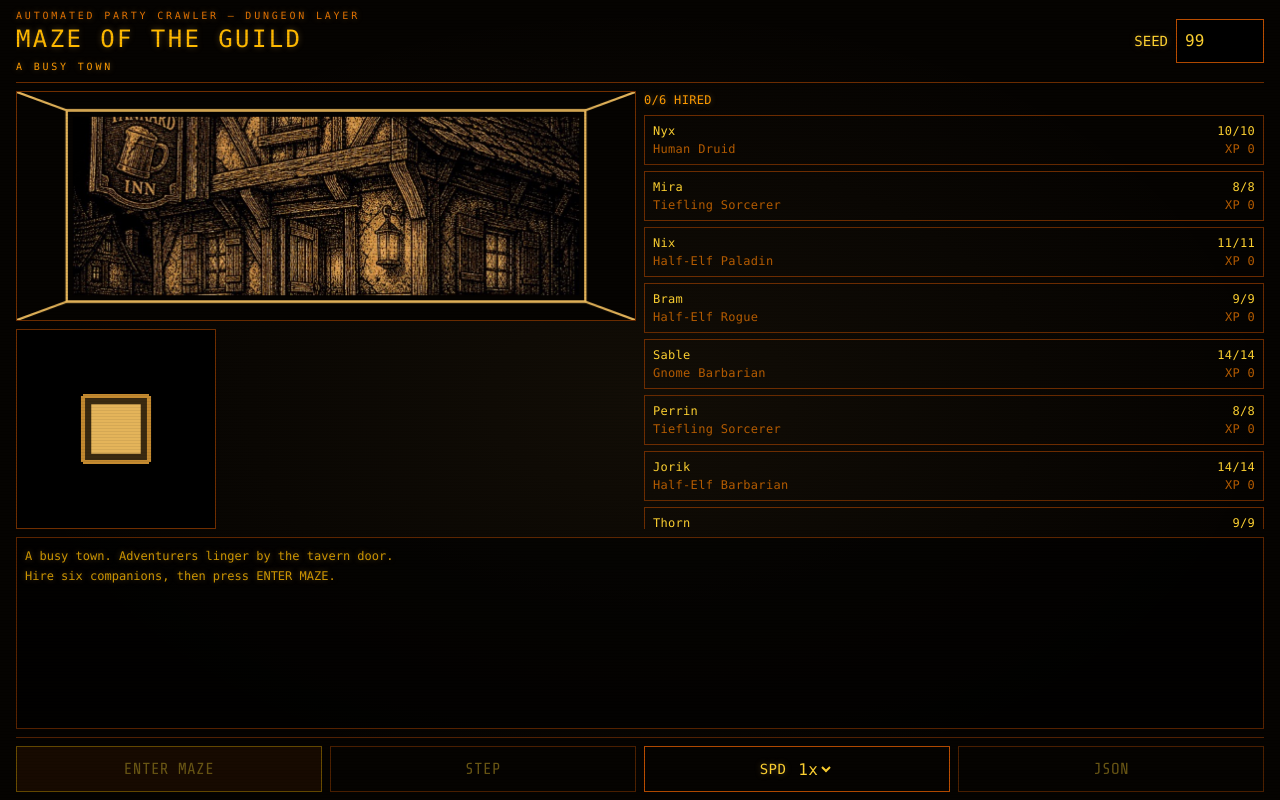
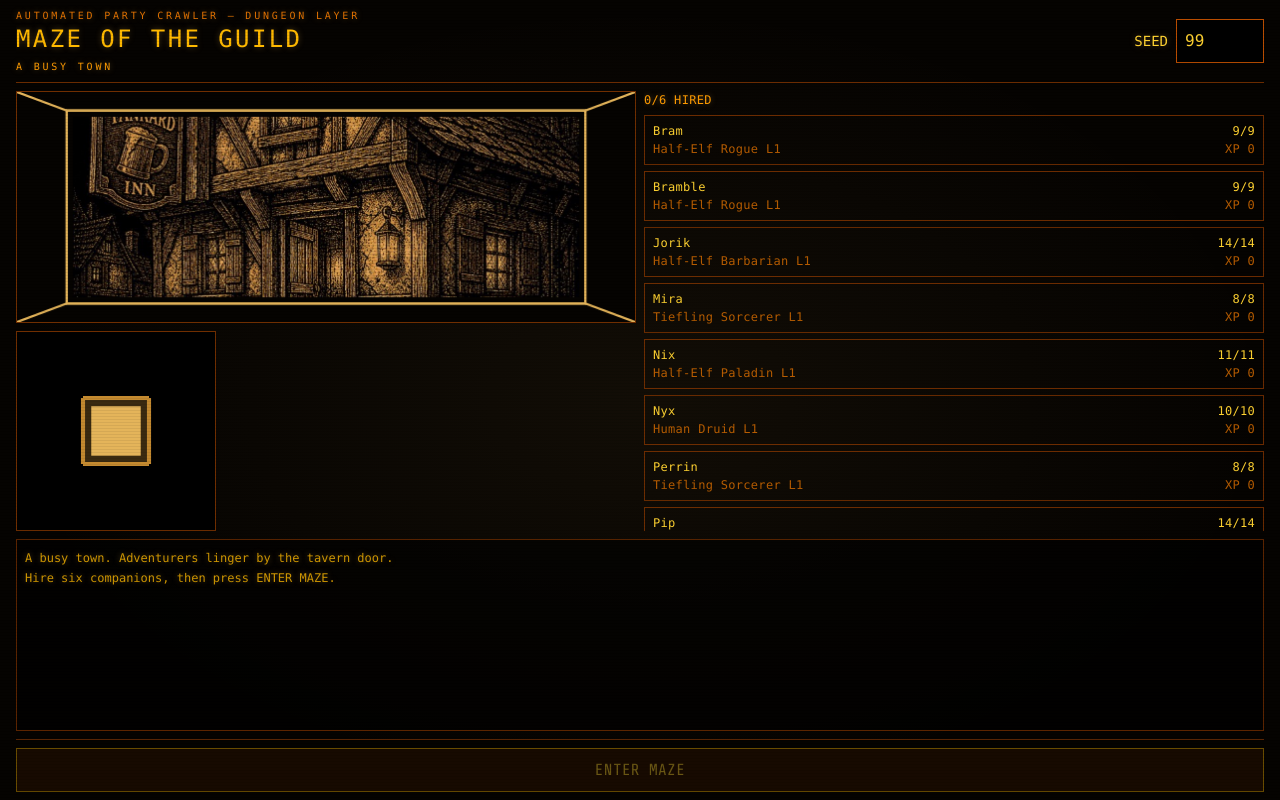
Before and after one commit to dnellis74/mazeguild, a Next.js app: page / in a window 1280 px wide. Built offline with nearby package versions, Linux system fonts and the light colour scheme.

Commit message:
Enhanced character sheet with hire functionality and improved party management. Updated state handling for selected characters and disabled states. Added experience tracking to character attributes.

```diff
--- /dev/null
+++ b/src/campaign/tavern.ts
@@ -0,0 +1,34 @@
+import { applyProgression } from "@/sim/leveling";
+import type { PartySnapshot, SrdCharacter } from "@/sim/types";
+
+export function characterLabel(character: SrdCharacter): string {
+  return character.name?.trim() || `${character.race} ${character.class}`;
+}
+
+export function sortPatrons(patrons: SrdCharacter[]): SrdCharacter[] {
+  return [...patrons].sort((a, b) =>
+    characterLabel(a).localeCompare(characterLabel(b)),
+  );
+}
+
+/** Merge a finished maze run back into the tavern roster. */
+export function applyTavernReturn(
+  patrons: SrdCharacter[],
+  runParty: string[],
+  party: PartySnapshot[],
+  wiped: boolean,
+): SrdCharacter[] {
+  if (wiped) return sortPatrons(patrons);
+
+  const runSet = new Set(runParty);
+  const xpByName = new Map(party.map((member) => [member.name, member.xp]));
+
+  return sortPatrons(
+    patrons.map((character) => {
+      const label = characterLabel(character);
+      if (!runSet.has(label)) return character;
+      const runXp = xpByName.get(label) ?? character.xp ?? 0;
+      return applyProgression(character, runXp);
+    }),
+  );
+}
--- a/src/components/wizardry/GameClient.tsx
+++ b/src/components/wizardry/GameClient.tsx
@@ -1,6 +1,7 @@
 "use client";
 
 import { useCallback, useEffect, useMemo, useState } from "react";
+import { applyTavernReturn, characterLabel, sortPatrons } from "@/campaign/tavern";
 import { projectFrame } from "@/replay/project";
 import type { DungeonResult, SrdCharacter } from "@/sim/types";
 import { CharacterSheet } from "./CharacterSheet";
@@ -26,22 +27,28 @@ const TOWN_LINES = [
 export function GameClient() {
   const [seed, setSeed] = useState(99);
   const [patrons, setPatrons] = useState<SrdCharacter[]>([]);
-  const [selected, setSelected] = useState<number[]>([]);
+  const [selected, setSelected] = useState<string[]>([]);
+  const [disabled, setDisabled] = useState<string[]>([]);
   const [result, setResult] = useState<DungeonResult | null>(null);
+  const [runParty, setRunParty] = useState<string[]>([]);
   const [cursor, setCursor] = useState(0);
   const [playing, setPlaying] = useState(false);
   const [speed, setSpeed] = useState(1);
   const [busy, setBusy] = useState(true);
   const [running, setRunning] = useState(false);
-  const [inspecting, setInspecting] = useState<number | null>(null);
+  const [inspecting, setInspecting] = useState<string | null>(null);
   const [error, setError] = useState<string | null>(null);
+  const [campaignStarted, setCampaignStarted] = useState(false);
 
   useEffect(() => {
+    if (campaignStarted) return;
+
     const ac = new AbortController();
     const id = window.setTimeout(() => {
       setBusy(true);
       setError(null);
       setResult(null);
+      setRunParty([]);
       setPlaying(false);
       setSelected([]);
       setInspecting(null);
@@ -65,7 +72,7 @@ export function GameClient() {
           if (!res.ok || !data.party) {
             throw new Error(data.error ?? "tavern failed to fill");
           }
-          setPatrons(data.party);
+          setPatrons(sortPatrons(data.party));
         } catch (err) {
           if (err instanceof DOMException && err.name === "AbortError") return;
           setPatrons([]);
@@ -79,27 +86,27 @@ export function GameClient() {
       window.clearTimeout(id);
       ac.abort();
     };
-  }, [seed]);
+  }, [seed, campaignStarted]);
 
   const actOnInspected = useCallback(() => {
-    if (inspecting === null) return;
+    if (inspecting === null || disabled.includes(inspecting)) return;
     setSelected((cur) => {
       if (cur.includes(inspecting)) {
-        return cur.filter((i) => i !== inspecting);
+        return cur.filter((label) => label !== inspecting);
       }
       if (cur.length >= PARTY_SIZE) return cur;
       return [...cur, inspecting];
     });
     setInspecting(null);
-  }, [inspecting]);
+  }, [inspecting, disabled]);
 
   const enterMaze = useCallback(async () => {
-    if (selected.length !== PARTY_SIZE) {
+    if (selected.length !== PARTY_SIZE || selected.some((label) => disabled.includes(label))) {
       setError("Hire 6 companions first.");
       return;
     }
     const party = selected
-      .map((i) => patrons[i])
+      .map((label) => patrons.find((ch) => characterLabel(ch) === label))
       .filter((ch): ch is SrdCharacter => ch !== undefined);
     if (party.length !== PARTY_SIZE) {
       setError("Hire 6 companions first.");
@@ -107,6 +114,7 @@ export function GameClient() {
     }
     setError(null);
     setRunning(true);
+    setRunParty([...selected]);
     try {
       const res = await fetch("/api/run", {
         method: "POST",
@@ -120,17 +128,43 @@ export function GameClient() {
       setResult(data);
       setCursor(0);
       setPlaying(false);
+      setCampaignStarted(true);
     } catch (err) {
       setError(err instanceof Error ? err.message : "maze run failed");
     } finally {
       setRunning(false);
     }
-  }, [seed, selected, patrons]);
+  }, [seed, selected, patrons, disabled]);
 
-  function backToTown() {
+  const returnToTavern = useCallback(() => {
+    if (!result) return;
+    const finalFrame = projectFrame(result, result.log.length - 1);
+    const wiped = finalFrame.outcome === "wipe";
+
+    setPatrons((current) =>
+      applyTavernReturn(current, runParty, finalFrame.party, wiped),
+    );
+
+    if (wiped) {
+      setDisabled((current) =>
+        [...new Set([...current, ...runParty])].sort((a, b) =>
+          a.localeCompare(b),
+        ),
+      );
+    }
+
     setResult(null);
+    setRunParty([]);
+    setSelected([]);
     setPlaying(false);
-  }
+    setCursor(0);
+    setInspecting(null);
+    setError(
+      wiped
+        ? "The party was wiped. Those adventurers are gone."
+        : null,
+    );
+  }, [result, runParty]);
 
   const frame = useMemo(
     () => (result ? projectFrame(result, cursor) : null),
@@ -178,12 +212,15 @@ export function GameClient() {
 
   const atEnd = !result || cursor >= result.log.length - 1;
   const sheet =
-    inspecting !== null && !inMaze ? patrons[inspecting] : undefined;
+    inspecting !== null && !inMaze
+      ? patrons.find((ch) => characterLabel(ch) === inspecting)
+      : undefined;
   const sheetHired = inspecting !== null && selected.includes(inspecting);
+  const sheetDisabled = inspecting !== null && disabled.includes(inspecting);
   const sheetHireBlocked =
     inspecting !== null &&
     !sheetHired &&
-    selected.length >= PARTY_SIZE;
+    (sheetDisabled || selected.length >= PARTY_SIZE);
 
   return (
     <div className="crt flex h-dvh max-h-dvh flex-col overflow-hidden px-[max(1rem,var(--safe-left))] pt-[max(0.5rem,var(--safe-top))] pr-[max(1rem,var(--safe-right))] text-amber-300">
@@ -198,10 +235,10 @@ export function GameClient() {
           {inMaze ? (
             <button
               type="button"
-              onClick={backToTown}
+              onClick={returnToTavern}
               className="mt-1 font-mono text-[10px] tracking-[0.28em] text-amber-500 underline-offset-2 hover:text-amber-300"
             >
-              THE MAZE
+              RETURN TO TAVERN
             </button>
           ) : sheet ? (
             <p className="mt-1 font-mono text-[10px] tracking-[0.28em] text-amber-500">
@@ -223,9 +260,10 @@ export function GameClient() {
             autoCorrect="off"
             spellCheck={false}
             value={seed}
+            disabled={campaignStarted}
             onChange={(e) => setSeed(Number(e.target.value))}
             onFocus={(e) => e.currentTarget.select()}
-            className="w-[5.5rem] border border-amber-700 bg-black px-2 text-amber-200"
+            className="w-[5.5rem] border border-amber-700 bg-black px-2 text-amber-200 disabled:opacity-40"
             aria-label="Dungeon seed"
           />
         </label>
@@ -233,7 +271,13 @@ export function GameClient() {
 
       <main className="flex min-h-0 flex-1 flex-col overflow-y-auto overscroll-y-contain py-2 phone-land:overflow-hidden lg:overflow-hidden">
         {sheet ? (
-          <CharacterSheet character={sheet} />
+          <CharacterSheet
+            character={sheet}
+            hired={sheetHired}
+            hireBlocked={sheetHireBlocked}
+            onHire={actOnInspected}
+            onBack={() => setInspecting(null)}
+          />
         ) : (
           <div className="grid min-h-0 flex-1 grid-cols-2 grid-rows-[minmax(0,1fr)_auto] gap-2">
             <div className="col-start-1 row-start-1 flex min-h-0 flex-col gap-2">
@@ -265,6 +309,7 @@ export function GameClient() {
                   mode="hire"
                   patrons={patrons}
                   selected={selected}
+                  disabled={disabled}
                   onInspect={setInspecting}
                   busy={busy}
                 />
@@ -311,32 +356,23 @@ export function GameClient() {
       </main>
 
       <nav className="relative z-20 grid shrink-0 grid-cols-4 gap-2 border-t border-amber-900/70 bg-[#050301] pt-2 pb-[max(0.5rem,var(--safe-bottom))] phone-land:flex sm:flex sm:flex-wrap">
-        {sheet ? (
+        {inMaze ? (
           <>
             <button
               type="button"
-              onClick={actOnInspected}
-              disabled={!sheetHired && sheetHireBlocked}
+              onClick={() => setPlaying((p) => !p)}
               className={`${tap} col-span-2 border-amber-400 bg-amber-900/40 text-amber-100 phone-land:flex-1 sm:flex-1`}
             >
-              {sheetHired ? "DISMISS" : "HIRE"}
+              {playing ? "PAUSE" : "PLAY"}
             </button>
             <button
               type="button"
-              onClick={() => setInspecting(null)}
+              onClick={returnToTavern}
               className={`${tap} col-span-2 border-amber-700 phone-land:flex-1 sm:flex-1`}
             >
-              BACK TO TAVERN
+              RETURN TO TAVERN
             </button>
           </>
-        ) : inMaze ? (
-          <button
-            type="button"
-            onClick={() => setPlaying((p) => !p)}
-            className={`${tap} col-span-2 border-amber-400 bg-amber-900/40 text-amber-100 phone-land:flex-1 sm:flex-1`}
-          >
-            {playing ? "PAUSE" : "PLAY"}
-          </button>
         ) : (
           <button
             type="button"
@@ -347,7 +383,7 @@ export function GameClient() {
             {running ? "…" : "ENTER MAZE"}
           </button>
         )}
-        {!sheet ? (
+        {inMaze ? (
           <>
             <button
               type="button"
--- a/src/components/wizardry/PartyRoster.tsx
+++ b/src/components/wizardry/PartyRoster.tsx
@@ -1,11 +1,14 @@
 import type { PartySnapshot } from "@/sim/types";
 import type { SrdCharacter } from "@/sim/types";
+import { characterLabel } from "@/campaign/tavern";
+import { computeMaxHp } from "@/sim/leveling";
 
 type HireProps = {
   mode: "hire";
   patrons: SrdCharacter[];
-  selected: number[];
-  onInspect: (index: number) => void;
+  selected: string[];
+  disabled?: string[];
+  onInspect: (label: string) => void;
   busy?: boolean;
 };
 
@@ -16,42 +19,49 @@ type PartyProps = {
 
 export function PartyRoster(props: HireProps | PartyProps) {
   if (props.mode === "hire") {
-    const { patrons, selected, onInspect, busy } = props;
+    const { patrons, selected, disabled = [], onInspect, busy } = props;
+    const disabledSet = new Set(disabled);
     return (
       <div className="flex h-full min-h-0 flex-col gap-1 font-mono text-[10px] uppercase leading-tight tracking-wide sm:gap-1.5 sm:text-xs sm:leading-normal">
         <p className="shrink-0 text-amber-500">{selected.length}/6 HIRED</p>
         <div className="flex min-h-0 flex-1 flex-col gap-1 overflow-y-auto overscroll-contain sm:gap-1.5">
-          {patrons.map((ch, index) => {
-            const on = selected.includes(index);
+          {patrons.map((ch) => {
+            const label = characterLabel(ch);
+            const on = selected.includes(label);
+            const dead = disabledSet.has(label);
             const full = selected.length >= 6 && !on;
             const hp = ch.hit_points.value;
-            const label = ch.name?.trim() || `${ch.race} ${ch.class}`;
+            const maxHp = computeMaxHp(ch, ch.meta?.level ?? 1);
+            const level = ch.meta?.level ?? 1;
+            const xp = ch.xp ?? 0;
             return (
               <button
-                key={`${label}-${index}`}
+                key={label}
                 type="button"
                 aria-pressed={on}
-                disabled={busy}
-                onClick={() => onInspect(index)}
-                className={`shrink-0 border px-1.5 py-1 text-left select-none touch-manipulation sm:px-2 sm:py-1.5 ${
-                  on
-                    ? "border-amber-400 bg-amber-900/50 text-amber-100"
-                    : full
-                      ? "border-amber-900/40 text-amber-700"
-                      : "border-amber-800/70 text-amber-200"
+                disabled={busy || dead}
+                onClick={() => onInspect(label)}
+                className={`shrink-0 border px-1.5 py-1 text-left select-none touch-manipulation disabled:opacity-40 sm:px-2 sm:py-1.5 ${
+                  dead
+                    ? "border-red-900/70 text-red-600"
+                    : on
+                      ? "border-amber-400 bg-amber-900/50 text-amber-100"
+                      : full
+                        ? "border-amber-900/40 text-amber-700"
+                        : "border-amber-800/70 text-amber-200"
                 }`}
               >
                 <div className="flex justify-between gap-2">
                   <span className="truncate">{label}</span>
                   <span className="shrink-0 tabular-nums">
-                    {hp}/{hp}
+                    {dead ? "FALLEN" : `${hp}/${maxHp}`}
                   </span>
                 </div>
                 <div className="flex justify-between gap-2 text-amber-600/80">
                   <span className="truncate">
-                    {ch.race} {ch.class}
+                    {ch.race} {ch.class} L{level}
                   </span>
-                  <span className="shrink-0 tabular-nums">XP 0</span>
+                  <span className="shrink-0 tabular-nums">XP {xp}</span>
                 </div>
               </button>
             );
--- a/src/sim/adapter.ts
+++ b/src/sim/adapter.ts
@@ -157,7 +157,7 @@ export function characterToCombatant(
     layOnHands: /Lay on Hands/i.test(traits) ? 5 : 0,
     spellMod: abilityMod(abilities[spellAbility]),
     healDice: { count: 1, sides: 8 },
-    xp: 0,
+    xp: ch.xp ?? 0,
     xpValue: 0,
   };
 }
--- /dev/null
+++ b/src/sim/leveling.ts
@@ -0,0 +1,201 @@
+import levelingData from "@/data/leveling.json";
+import { CLASSES } from "@/gen/data";
+import { abilityMod } from "./rules";
+import type { Ability, SrdCharacter } from "./types";
+
+type LevelRow = Record<string, string>;
+type LevelingTable = Record<string, LevelRow[]>;
+
+const TABLES = levelingData as LevelingTable;
+
+const ABILITIES: Ability[] = ["STR", "DEX", "CON", "INT", "WIS", "CHA"];
+
+const SLOT_LABELS = [
+  "1st",
+  "2nd",
+  "3rd",
+  "4th",
+  "5th",
+  "6th",
+  "7th",
+  "8th",
+  "9th",
+] as const;
+
+const SLOT_KEYS: Record<(typeof SLOT_LABELS)[number], string> = {
+  "1st": "1",
+  "2nd": "2",
+  "3rd": "3",
+  "4th": "4",
+  "5th": "5",
+  "6th": "6",
+  "7th": "7",
+  "8th": "8",
+  "9th": "9",
+};
+
+function parseXp(text: string): number {
+  return Number.parseInt(text.replace(/,/g, ""), 10) || 0;
+}
+
+function parseLevel(label: string): number {
+  const match = label.match(/^(\d+)/);
+  return match ? Number.parseInt(match[1]!, 10) : 1;
+}
+
+function profBonus(row: LevelRow): string {
+  return row["Proficiency Bonus"] ?? row["Prof. Bonus"] ?? "+2";
+}
+
+function parseProfBonus(text: string): number {
+  return Number.parseInt(text.replace("+", ""), 10) || 2;
+}
+
+function fmtMod(value: number): string {
+  return value >= 0 ? `+${value}` : `${value}`;
+}
+
+function hasDwarvenToughness(character: SrdCharacter): boolean {
+  return (character.racial_traits ?? []).some((trait) =>
+    /Dwarven Toughness/i.test(trait),
+  );
+}
+
+function hitDieAverage(hitDie: number): number {
+  return Math.floor(hitDie / 2) + 1;
+}
+
+export function levelForXp(className: string, xp: number): number {
+  const rows = TABLES[className];
+  if (!rows) return 1;
+
+  let level = 1;
+  for (const row of rows) {
+    if (xp >= parseXp(row["XP Required"] ?? "0")) {
+      level = parseLevel(row.Level ?? "1st");
+    }
+  }
+  return level;
+}
+
+export function computeMaxHp(character: SrdCharacter, level: number): number {
+  const hitDie = CLASSES[character.class]?.hit_die ?? 8;
+  const conMod = abilityMod(character.ability_scores.CON?.score ?? 10);
+  const perLevel = Math.max(1, hitDieAverage(hitDie) + conMod);
+  const dwarfBonus = hasDwarvenToughness(character) ? level : 0;
+  return hitDie + conMod + dwarfBonus + (level - 1) * perLevel;
+}
+
+function featuresThroughLevel(className: string, level: number): string[] {
+  const rows = TABLES[className] ?? [];
+  const features: string[] = [];
+  for (let i = 0; i < Math.min(level, rows.length); i++) {
+    const feature = rows[i]?.Features;
+    if (feature && feature !== "-") features.push(feature);
+  }
+  return features;
+}
+
+function parseSpellSlots(row: LevelRow, className: string): Record<string, number> {
+  if (className === "Warlock") {
+    const count = Number.parseInt(row["Spell Slots"] ?? "0", 10);
+    return count > 0 ? { "1": count } : {};
+  }
+
+  const slots: Record<string, number> = {};
+  for (const label of SLOT_LABELS) {
+    const value = row[label];
+    if (!value || value === "-") continue;
+    slots[SLOT_KEYS[label]] = Number.parseInt(value, 10);
+  }
+  return slots;
+}
+
+function updateSavingThrows(
+  character: SrdCharacter,
+  prof: number,
+): Record<string, string> {
+  const proficient = CLASSES[character.class]?.saving_throws ?? [];
+  const savingThrows: Record<string, string> = {};
+  for (const ability of ABILITIES) {
+    const mod = abilityMod(character.ability_scores[ability]?.score ?? 10);
+    const total = mod + (proficient.includes(ability) ? prof : 0);
+    savingThrows[ability] = fmtMod(total);
+  }
+  return savingThrows;
+}
+
+function updateSpellcasting(
+  character: SrdCharacter,
+  row: LevelRow,
+  prof: number,
+): SrdCharacter["spellcasting"] {
+  const spellcasting = character.spellcasting;
+  if (!spellcasting) return null;
+
+  const ability = (spellcasting.ability as Ability | undefined) ?? "WIS";
+  const mod = abilityMod(character.ability_scores[ability]?.score ?? 10);
+  const next: NonNullable<SrdCharacter["spellcasting"]> = {
+    ...spellcasting,
+    spell_save_dc: 8 + prof + mod,
+    spell_attack_bonus: fmtMod(prof + mod),
+  };
+
+  const slots = parseSpellSlots(row, character.class);
+  if (Object.keys(slots).length > 0) {
+    next.spell_slots = slots;
+  }
+
+  const cantrips = row["Cantrips Known"];
+  if (cantrips && cantrips !== "-") {
+    next.cantrips_known = (next.cantrips_known ?? []).slice(
+      0,
+      Number.parseInt(cantrips, 10),
+    );
+  }
+
+  const spellsKnown = row["Spells Known"];
+  if (spellsKnown && spellsKnown !== "-") {
+    next.spells_known = (next.spells_known ?? []).slice(
+      0,
+      Number.parseInt(spellsKnown, 10),
+    );
+  }
+
+  return next;
+}
+
+/** Apply XP, level thresholds, and full healing from leveling.json. */
+export function applyProgression(
+  character: SrdCharacter,
+  xp: number,
+): SrdCharacter {
+  const className = character.class;
+  const rows = TABLES[className];
+  const level = levelForXp(className, xp);
+  const maxHp = computeMaxHp(character, level);
+  const row = rows?.[level - 1];
+  const prof = row ? parseProfBonus(profBonus(row)) : 2;
+
+  const next: SrdCharacter = {
+    ...character,
+    xp,
+    meta: {
+      ...character.meta,
+      level,
+    },
+    proficiency_bonus: row ? profBonus(row) : character.proficiency_bonus,
+    hit_points: {
+      ...character.hit_points,
+      value: maxHp,
+    },
+    class_features: featuresThroughLevel(className, level),
+    saving_throws: updateSavingThrows(character, prof),
+  };
+
+  if (row) {
+    next.spellcasting = updateSpellcasting(character, row, prof);
+  }
+
+  return next;
+}
--- a/src/sim/types.ts
+++ b/src/sim/types.ts
@@ -124,6 +124,7 @@ export type SrdCharacter = {
   background?: string;
   alignment?: string;
   meta?: { source?: string; level?: number; note?: string };
+  xp?: number;
   ability_scores: Record<string, { score: number; modifier?: string }>;
   proficiency_bonus: string | number;
   saving_throws?: Record<string, string>;
@@ -145,6 +146,7 @@ export type SrdCharacter = {
   high_elf_bonus_cantrip?: string | null;
   tiefling_cantrip?: string | null;
   class_features_level_1?: string[];
+  class_features?: string[];
   spellcasting?: {
     ability?: string;
     spell_save_dc?: number;
```
Also changed, not shown: src/components/wizardry/CharacterSheet.tsx (+50 -7 lines), 2 other files (tests, documents, lock files or other folders).
